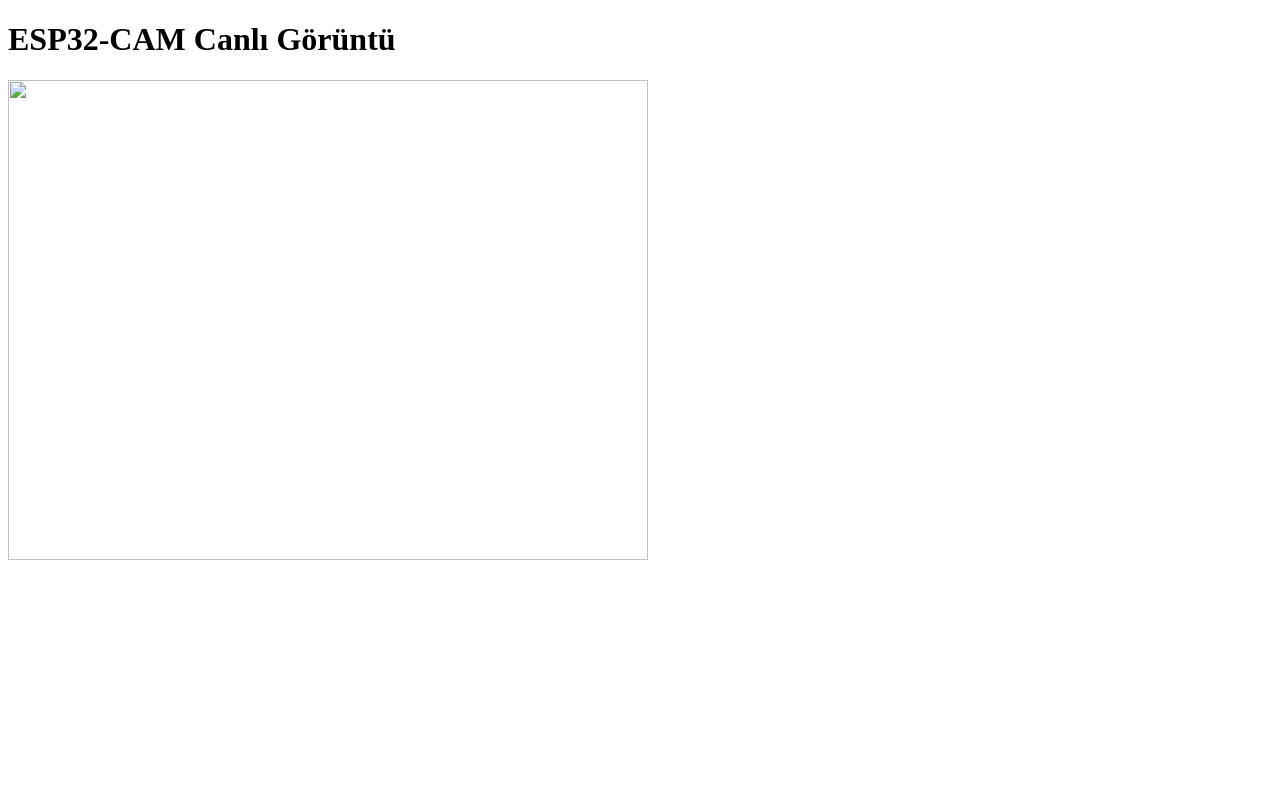
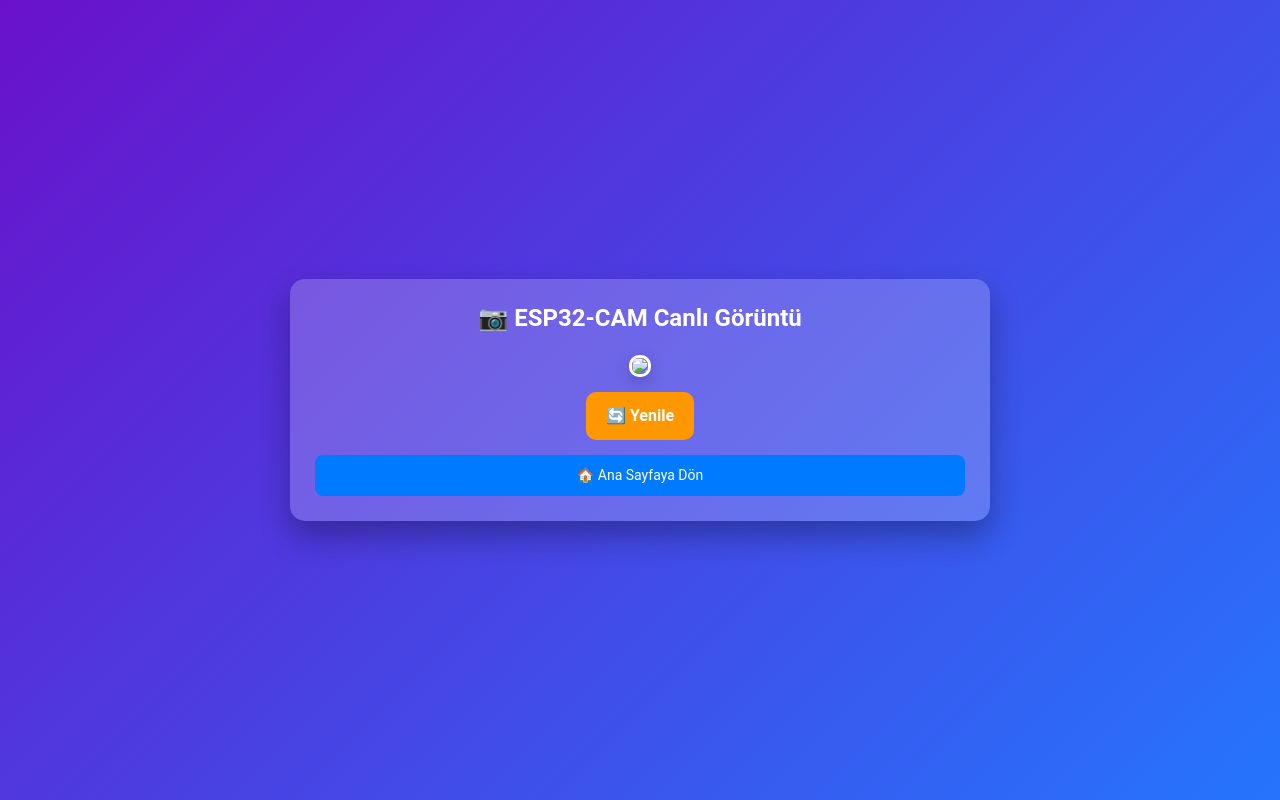
Before and after one commit to omerodev/verigondermecam1, a Django app: page /canli_goruntu/ in a window 1280 px wide. Run offline with Django 5.2, Linux system fonts and the light colour scheme; data that the repository does not hold is empty.

Commit message:
Update video_feed.html

```diff
--- a/templates/video_feed.html
+++ b/templates/video_feed.html
@@ -1,7 +1,101 @@
 <!DOCTYPE html>
-<html>
+<html lang="tr">
 <head>
-    <title>Canlı Kamera Görüntüsü</title>
+    <meta charset="UTF-8">
+    <meta name="viewport" content="width=device-width, initial-scale=1">
+    <title>ESP32-CAM Canlı Görüntü</title>
+
+    <!-- 📌 Bootstrap CDN -->
+    <link href="https://cdn.jsdelivr.net/npm/bootstrap@5.3.0-alpha1/dist/css/bootstrap.min.css" rel="stylesheet">
+
+    <!-- 📌 Özel CSS -->
+    <style>
+        /* 📌 Sayfa Genel Stili */
+        body {
+            background: linear-gradient(135deg, #6a11cb, #2575fc);
+            margin: 0;
+            padding: 0;
+            min-height: 100vh;
+            display: flex;
+            justify-content: center;
+            align-items: center;
+            text-align: center;
+            font-family: 'Roboto', sans-serif;
+            color: #fff;
+        }
+
+        /* 📌 Canlı Yayın Konteyneri */
+        .camera-container {
+            background: rgba(255, 255, 255, 0.2);
+            border-radius: 15px;
+            padding: 25px;
+            box-shadow: 0 15px 30px rgba(0, 0, 0, 0.3);
+            max-width: 700px;
+            width: 100%;
+            transition: transform 0.3s ease, box-shadow 0.3s ease;
+        }
+
+        .camera-container:hover {
+            transform: translateY(-5px);
+            box-shadow: 0 20px 40px rgba(0, 0, 0, 0.4);
+        }
+
+        /* 📌 Başlık Stili */
+        h1 {
+            font-size: 24px;
+            font-weight: bold;
+            margin-bottom: 20px;
+        }
+
+        /* 📌 Kamera Görüntüsü */
+        .camera-frame {
+            border-radius: 10px;
+            border: 3px solid #fff;
+            width: 100%;
+            max-width: 640px;
+            height: auto;
+            box-shadow: 0 5px 15px rgba(0, 0, 0, 0.2);
+        }
+
+        /* 📌 Buton Stili */
+        .btn-refresh {
+            background-color: #ff9800;
+            border: none;
+            padding: 12px 20px;
+            font-size: 16px;
+            font-weight: bold;
+            color: #fff;
+            border-radius: 10px;
+            margin-top: 15px;
+            cursor: pointer;
+            transition: background-color 0.3s ease, transform 0.2s ease;
+        }
+
+        .btn-refresh:hover {
+            background-color: #e68900;
+            transform: scale(1.05);
+        }
+
+        /* 📌 Geri Dön Butonu */
+        .btn-back {
+            display: block;
+            text-decoration: none;
+            font-size: 14px;
+            margin-top: 15px;
+            padding: 10px 15px;
+            background-color: #007bff;
+            color: white;
+            border-radius: 8px;
+            transition: background-color 0.3s ease, transform 0.2s ease;
+        }
+
+        .btn-back:hover {
+            background-color: #0056b3;
+            transform: translateY(-3px);
+        }
+    </style>
+
+    <!-- 📌 Canlı Yayını Otomatik Yenileme -->
     <script>
         function refreshImage() {
             var img = document.getElementById("live-feed");
@@ -12,7 +106,15 @@
     </script>
 </head>
 <body>
-    <h1>ESP32-CAM Canlı Görüntü</h1>
-    <img id="live-feed" src="{% url 'video_feed' %}" width="640" height="480">
+
+    <div class="camera-container">
+        <h1>📷 ESP32-CAM Canlı Görüntü</h1>
+        <img id="live-feed" src="{% url 'video_feed' %}" class="camera-frame">
+        <br>
+        <button class="btn-refresh" onclick="refreshImage()">🔄 Yenile</button>
+        <br>
+        <a href="{% url 'home' %}" class="btn-back">🏠 Ana Sayfaya Dön</a>
+    </div>
+
 </body>
 </html>
```
